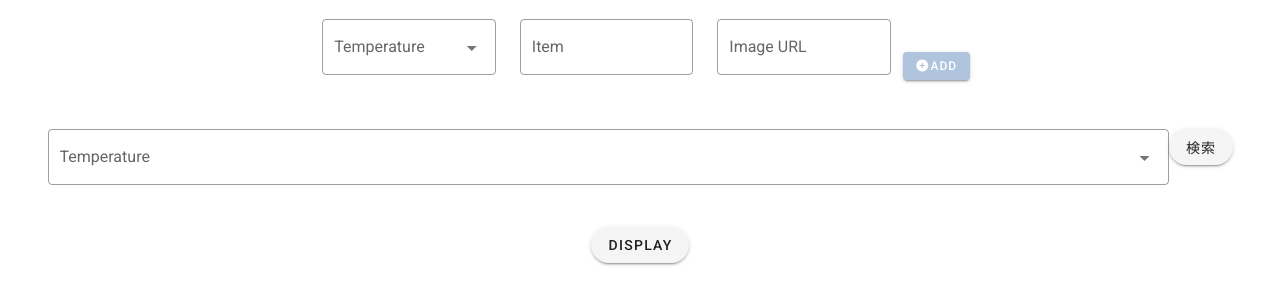
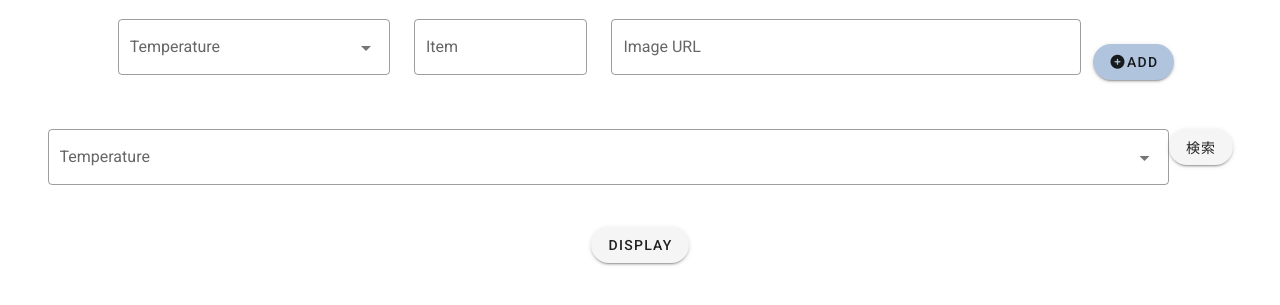
Before and after one commit to wakana01/20240814, a plain HTML site: page index.html in a window 1280 px wide. Shown: the part 79-384 px from the top of the page. Drawn offline with nearby package versions, Linux system fonts and the light colour scheme.

Commit message:
資源のデプロイ

```diff
--- a/index.html
+++ b/index.html
@@ -24,7 +24,7 @@
                         Climate Closet
                     </v-row>
                     <v-row class="mb-3 mt-3 justify-center align-center">
-                        <v-col cols="2" class="input-field">
+                        <v-col cols="3" class="input-field">
                             <v-select v-model="Temperature"
                                       :items="['寒い','快適','暑い']"
                                       label="Temperature"
@@ -39,7 +39,7 @@
                                           outlined>
                             </v-text-field>
                         </v-col>
-                        <v-col cols="2" class="input-field">
+                        <v-col cols="5" class="input-field">
                             <v-text-field v-model:value="Imageurl"
                                           label="Image URL"
                                           placeholder="Enter Image URL..."
@@ -47,9 +47,7 @@
                             </v-text-field>
                         </v-col>
                         <v-btn v-on:click="addData"
-                               dark
-                               small
-                               class="mt-2"
+                               rounded
                                color=#b0c4de>
                             <i class="fas fa-plus-circle"></i>Add
                         </v-btn>
```
